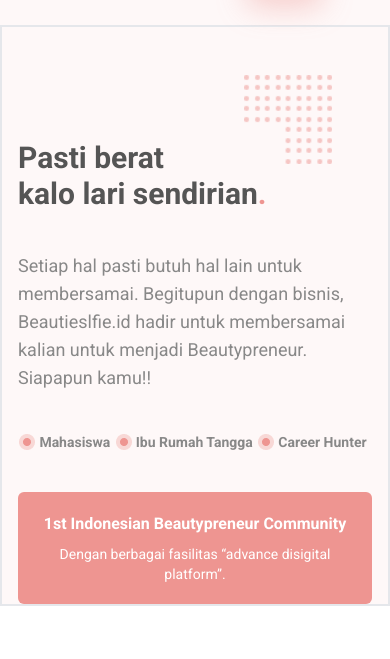
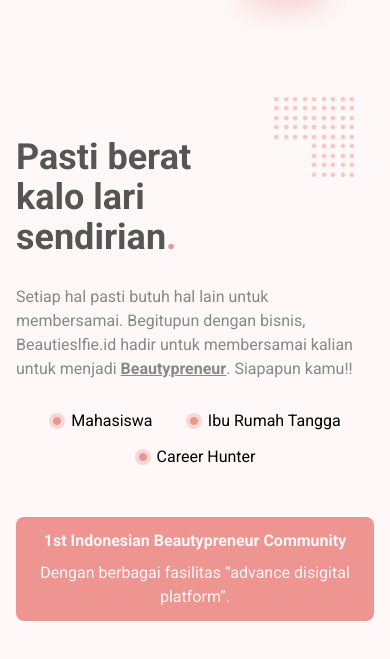
Before and after one commit to Azizsige/tw-beautiesid-clone, a website: page index.html in a window 390 px wide. Shown: the part 75-734 px from the top of the page. Drawn offline with Linux system fonts and the light colour scheme.

Commit message:
testing responsive section one part 1

```diff
--- a/index.html
+++ b/index.html
@@ -7,6 +7,7 @@
     <link rel="stylesheet" href="./dist/css/output.css" />
     <link rel="preconnect" href="https://fonts.googleapis.com" />
     <link rel="preconnect" href="https://fonts.gstatic.com" crossorigin />
+    <link rel="shortcut icon" href="./assets/favicon.svg" type="image/x-icon">
     <link
       href="https://fonts.googleapis.com/css2?family=Roboto:wght@400;500;700&display=swap"
       rel="stylesheet"
@@ -55,7 +56,7 @@
           id="mobile-menu-4"
         >
           <ul
-            class="mt-4 flex flex-col lg:mt-0 lg:ml-[40rem] lg:w-[40rem] lg:flex-row lg:justify-between lg:text-2xl lg:font-medium"
+            class="mt-4 flex flex-col lg:mt-0 lg:ml-[50rem] lg:w-[30rem] lg:flex-row lg:justify-between lg:text-xl lg:font-medium"
           >
             <li>
               <a
@@ -85,77 +86,42 @@
     </nav>
 
     <main>
-      <div class="thumbnail flex h-auto items-center bg-[#FEF8F8] lg:px-10 lg:py-20 lg:h-screen border">
-        <div class="content font-primary px-4 lg:px-0 border">
-          <div
-            class="content-text mt-24 flex w-full justify-between sm:mt-0 sm:flex-col sm:items-start sm:justify-start"
-          >
-            <h6
-              class="sm:normal relative z-10 self-end text-3xl font-bold text-[#555555] sm:static sm:z-0 sm:order-2 sm:self-auto sm:text-6xl"
-            >
-              Pasti berat <br />
-              kalo lari sendirian<span class="text-[#EE9591]">.</span>
-            </h6>
-            <img
-              id="changed"
-              class="relative -top-12 right-10 z-30 w-[25%] self-end sm:static sm:right-0 sm:-top-0 sm:order-1 sm:mb-5 sm:mt-16 sm:h-auto sm:w-auto sm:self-auto lg:-mt-56"
-              src="./assets/pixel-mobile.png"
-              alt=""
-              srcset=""
-            />
-          </div>
+      <section class="wrapper-tagline bg-[#FEF8F8]">
+        <section class="container-tagline flex lg:justify-between py-28 px-4 lg:px-14 lg:py-24">
+          <section class="tagline__article font-primary">
+            <header class="flex text-[#555555] font-black lg:flex-col lg:items-start">
+              <h1 class="text-4xl lg:order-2 lg:text-8xl">Pasti berat <br>
+                kalo lari sendirian<span class="text-[#EE9591]">.</span></h1>
+                <img id="changed" class="relative z-20 -top-10 right-5 h-20 md:static lg:ml-1.5 lg:mb-7 lg:w-36" src="./assets/pixel-pc.png" alt="" srcset="">
+            </header>
+            <h3 class="text-[#888888] lg:text-xl lg:pr-80 lg:mt-7 mt-7">Setiap hal pasti butuh hal lain untuk membersamai.
+              Begitupun dengan bisnis, Beautieslfie.id hadir untuk membersamai
+              kalian untuk menjadi <span class="font-bold underline">Beautypreneur</span>. Siapapun kamu!!</h3>
+              <section class="mt-4 tagline__who flex flex-wrap justify-evenly lg:text-[#888] lg:mt-7 lg:text-xl lg:font-bold lg:justify-between lg:pr-96">
+                <div class="tagline__who--mahasiswa flex items-center lg:mt-0 mt-3">
+                  <img class="mr-1.5 lg:mr-2" src="./assets/icon-1.png" alt="" srcset="">
+                  <h4>Mahasiswa</h4>
+                </div>
+                <div class="tagline__who--irt flex items-center lg:mt-0 mt-3">
+                  <img class="mr-1.5 lg:mr-2" src="./assets/icon-1.png" alt="" srcset="">
+                  <h4>Ibu Rumah Tangga</h4>
+                </div>
+                <div class="tagline__who--ch flex items-center lg:mt-0 mt-3">
+                  <img class="mr-1.5 lg:mr-2" src="./assets/icon-1.png" alt="" srcset="">
+                  <h4>Career Hunter</h4>
+                </div>
+              </section>
 
-          <div class="content-thumb">
-            <h6 class="mt-10 text-lg text-[#888888] sm:pr-36 sm:text-xl">
-              Setiap hal pasti butuh hal lain untuk membersamai. Begitupun
-              dengan bisnis, Beautieslfie.id hadir untuk membersamai kalian
-              untuk menjadi Beautypreneur. Siapapun kamu!!
-            </h6>
-          </div>
-
-          <div
-            class="content-who -ml-1 mt-5 flex w-auto flex-wrap justify-evenly font-bold text-[#888888] sm:w-[75%] sm:items-center sm:justify-between lg:w-full"
-          >
-            <div
-              class="who__mahasiswa font-primary mt-5 flex flex-wrap items-center justify-center sm:mt-0"
-            >
-              <img src="./assets/icon-1.png" alt="" srcset="" />
-              <p class="font-primary ml-1 text-sm sm:text-base">Mahasiswa</p>
-            </div>
-            <div class="who__irt mt-5 flex items-center justify-center sm:mt-0">
-              <img src="./assets/icon-1.png" alt="" srcset="" />
-              <p class="font-primary ml-1 text-sm sm:text-base">
-                Ibu Rumah Tangga
-              </p>
-            </div>
-            <div class="who__car mt-5 flex items-center justify-center sm:mt-0">
-              <img src="./assets/icon-1.png" alt="" srcset="" />
-              <p class="font-primary ml-1 text-sm sm:text-base">
-                Career Hunter
-              </p>
-            </div>
-          </div>
-
-          <div class="wrappper-slogan mt-10">
-            <div
-              class="slogan font-primary rounded-md bg-[#EE9591] py-5 px-3 text-center text-white sm:text-2xl lg:w-[70%]"
-            >
-              <p class="font-bold">1st Indonesian Beautypreneur Community</p>
-              <p class="mt-2 text-sm sm:text-base">
-                Dengan berbagai fasilitas “advance disigital platform”.
-              </p>
-            </div>
-          </div>
-        </div>
-        <div class="thumb-img hidden lg:block">
-          <img
-            class="lg:w-[109rem]"
-            src="./assets/jumbotron.png"
-            alt=""
-            srcset=""
-          />
-        </div>
-      </div>
+              <section class="tagline__community bg-[#EE9591] lg:w-1/2 lg:shadow-custom2 text-[#F6F6F6] lg:p-5 rounded-lg lg:mt-14 mt-12 lg:px-0 px-3 lg:py-0 py-3 lg:text-left text-center">
+                <h3 class="text-base lg:text-2xl font-bold">1st Indonesian Beautypreneur Community</h3>
+                <h4 class="text-[#F6F6F6] mt-2 ">Dengan berbagai fasilitas “advance disigital platform”.</h4>
+              </section>
+          </section>
+          <section class="tagline__img">
+            <img class="hidden lg:block lg:w-[116rem]" src="./assets/jumbotron.png" alt="" srcset="">
+          </section>
+        </section>
+      </section>
     </main>
     <script src="./dist/js/app.js"></script>
   </body>
--- a/tailwind.config.js
+++ b/tailwind.config.js
@@ -6,7 +6,8 @@
         primary: ['"Roboto", "sans-serif"'],
       },
       boxShadow: {
-        'custom': '10px 10px 30px 0px rgba(234, 141, 136, 40%)'
+        'custom': '10px 10px 30px 0px rgba(234, 141, 136, 40%)',
+        'custom2': '16px 16px 60px 0px rgba(178, 94, 90, 60%)'
       }
     },
   },
```
Also changed, not shown: unknown.html (added, +73 -0 lines), assets/favicon.svg (added), dist/css/output.css.
